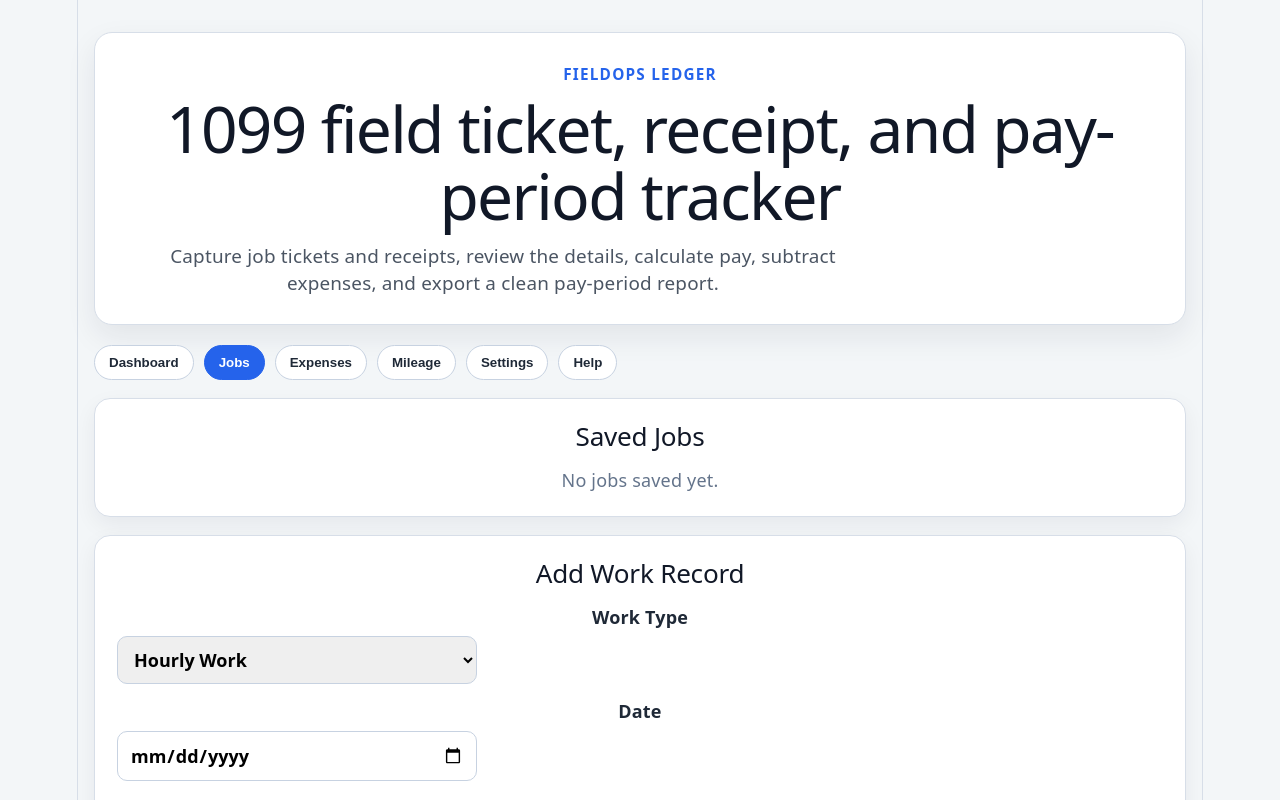
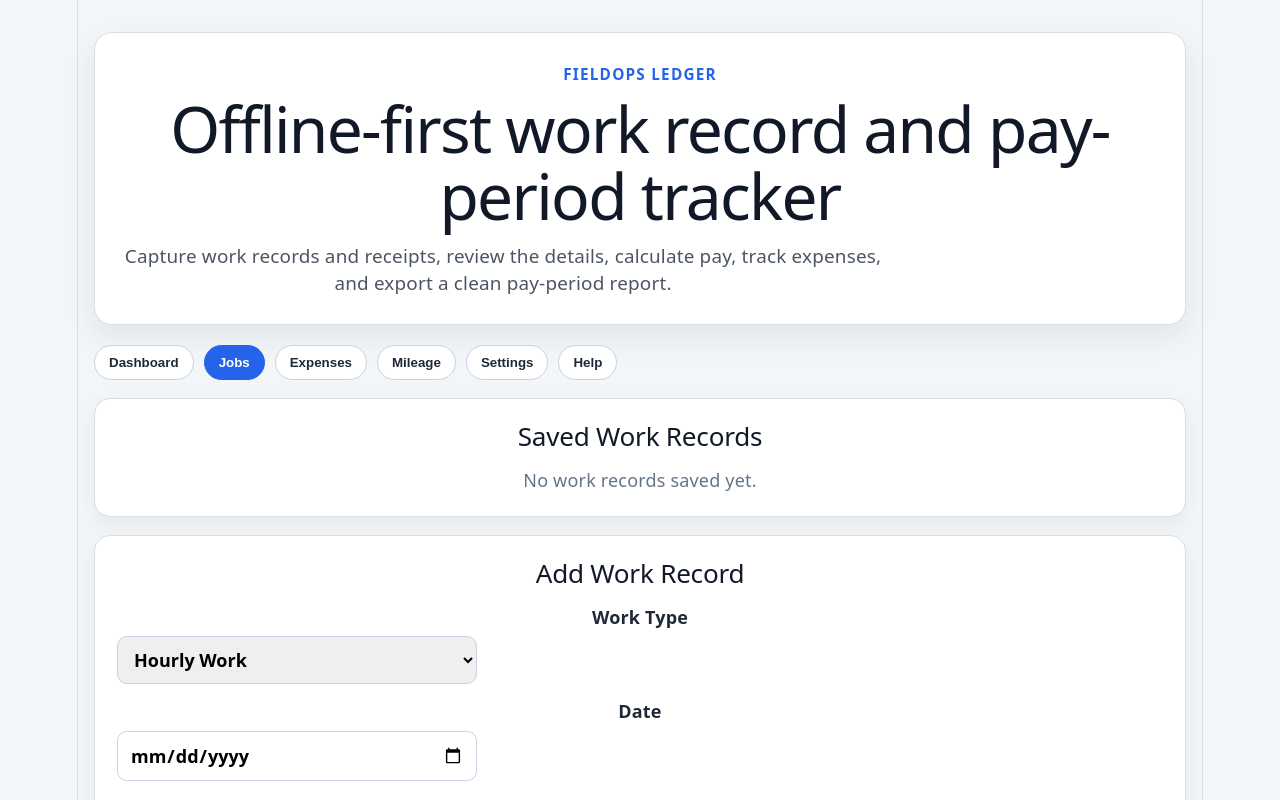
Before and after one commit to timbone72-CC/fieldops-ledger-template, a React (Vite) app: page / in a window 1280 px wide. Both pictures are taken after a click on the button "Jobs". Shown: the top 800 px of the page. Built offline with nearby package versions, Linux system fonts and the light colour scheme.

Commit message:
Polish generic work record wording

```diff
--- a/src/App.jsx
+++ b/src/App.jsx
@@ -48,10 +48,10 @@ export default function App() {
     <main className="app-shell">
       <section className="hero-card">
         <p className="eyebrow">FieldOps Ledger</p>
-        <h1>1099 field ticket, receipt, and pay-period tracker</h1>
+        <h1>Offline-first work record and pay-period tracker</h1>
         <p className="subtext">
-          Capture job tickets and receipts, review the details, calculate pay,
-          subtract expenses, and export a clean pay-period report.
+          Capture work records and receipts, review the details, calculate pay,
+          track expenses, and export a clean pay-period report.
         </p>
       </section>
 
--- a/src/features/jobs/SavedJobsList.jsx
+++ b/src/features/jobs/SavedJobsList.jsx
@@ -49,7 +49,7 @@ export default function SavedJobsList({ onJobDeleted }) {
   }
 
   function deleteJob(jobId) {
-    const confirmed = window.confirm("Delete this saved job?");
+    const confirmed = window.confirm("Delete this saved work record?");
 
     if (!confirmed) {
       return;
@@ -75,10 +75,10 @@ export default function SavedJobsList({ onJobDeleted }) {
 
   return (
     <section className="panel">
-      <h2>Saved Jobs</h2>
+      <h2>Saved Work Records</h2>
 
       {jobs.length === 0 ? (
-        <p className="helper">No jobs saved yet.</p>
+        <p className="helper">No work records saved yet.</p>
       ) : (
         <div className="list saved-jobs-list">
           {jobs.map((job) => (
@@ -136,18 +136,30 @@ export default function SavedJobsList({ onJobDeleted }) {
 }
 
 function formatJobLabel(job) {
-  if (job.jobType === "torque_turn") {
+  const workType = job.workType || job.jobType;
+
+  if (workType === "hourly_work") {
+    const siteLocation = job.siteLocation || "Location not set";
+    return `Hourly Work — ${siteLocation} — ${Number(job.hoursWorked || 0)} hrs`;
+  }
+
+  if (workType === "torque_turn") {
     return `Torque Turn — ${Number(job.additionalHours || 0)} additional hrs`;
   }
 
-  const buckingState = job.buckingState || "State not set";
-  const jobsCompleted = Number(job.jobsCompleted || 0);
-  const hoursPerJob = Number(job.hoursPerJob || 0);
   const hoursWorked = Number(job.hoursWorked || 0);
 
-  if (jobsCompleted > 0 && hoursPerJob > 0) {
-    return `Bucking — ${buckingState} — ${jobsCompleted} job${jobsCompleted === 1 ? "" : "s"} × ${hoursPerJob} hrs = ${hoursWorked} hrs`;
+  if (workType === "bucking") {
+    const buckingState = job.buckingState || "State not set";
+    const jobsCompleted = Number(job.jobsCompleted || 0);
+    const hoursPerJob = Number(job.hoursPerJob || 0);
+
+    if (jobsCompleted > 0 && hoursPerJob > 0) {
+      return `Bucking — ${buckingState} — ${jobsCompleted} job${jobsCompleted === 1 ? "" : "s"} × ${hoursPerJob} hrs = ${hoursWorked} hrs`;
+    }
+
+    return `Bucking — ${hoursWorked} hrs`;
   }
 
-  return `Bucking — ${hoursWorked} hrs`;
+  return `Work Record — ${hoursWorked} hrs`;
 }
--- a/src/features/settings/SettingsPanel.jsx
+++ b/src/features/settings/SettingsPanel.jsx
@@ -98,7 +98,7 @@ export default function SettingsPanel() {
       </label>
 
       <label className="field">
-        State Tax Rate % (Oklahoma default)
+        State Tax Rate %
         <input
           type="number"
           min="0"
```
